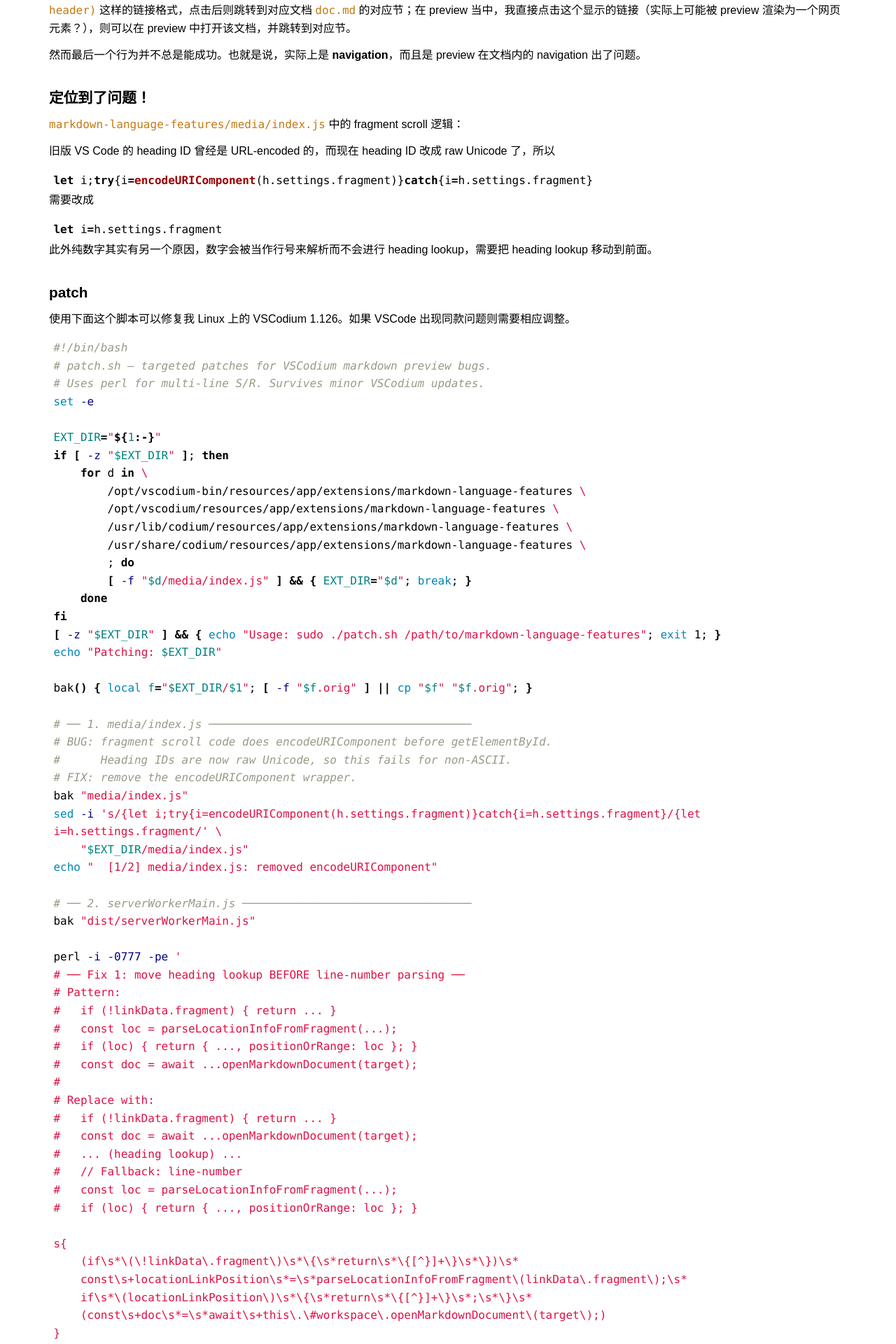
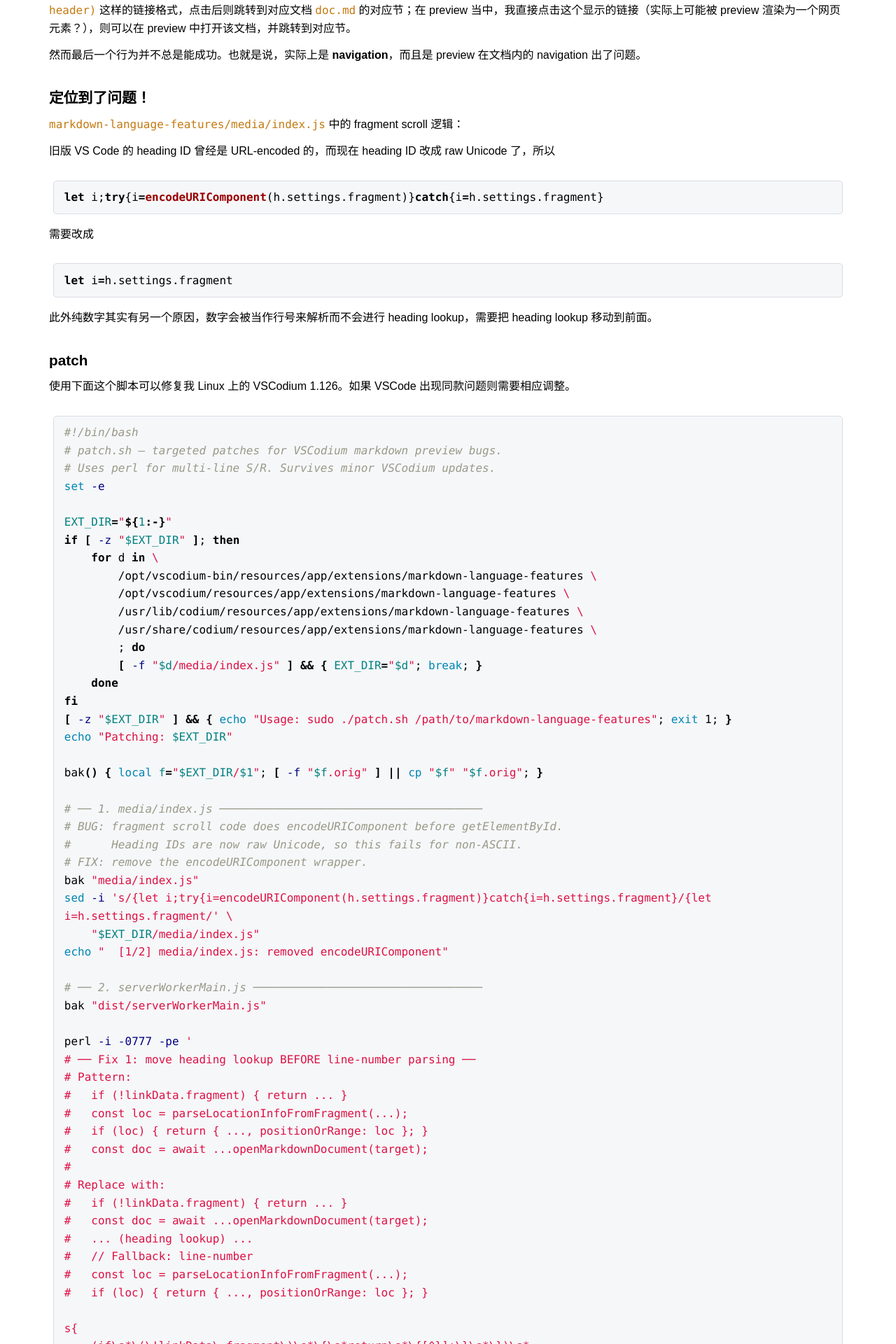
Before and after one commit to q0ppa/q0ppa.github.io, a Jekyll site: the page built from docs/lab/vscodium.md, in a window 1280 px wide. Shown: the part 412-2332 px from the top of the page at 70% size. Built offline with Jekyll 4.4.1, drawn with Linux system fonts in a browser that asks for light colours; our own code applies the rules of GitHub Pages for plain Markdown files.

Commit message:
code block style

```diff
--- a/assets/main.css
+++ b/assets/main.css
@@ -187,10 +187,21 @@ code:not(pre code) {
 
 /* Code blocks */
 pre {
-    max-width: 100%;
+    padding: 0.65em 0.9em;
+    margin: 0.8em 0;
+    border: 1px solid #d8dce2;
+    border-radius: 5px;
+    background: #f6f7f9;
     overflow-x: auto;
     overflow-y: hidden;
+    max-width: 100%;
     white-space: pre;
+}
+
+pre code {
+    padding: 0;
+    border: none;
+    background: transparent;
 }
 
 /* Rouge / Jekyll syntax highlighting */
```
